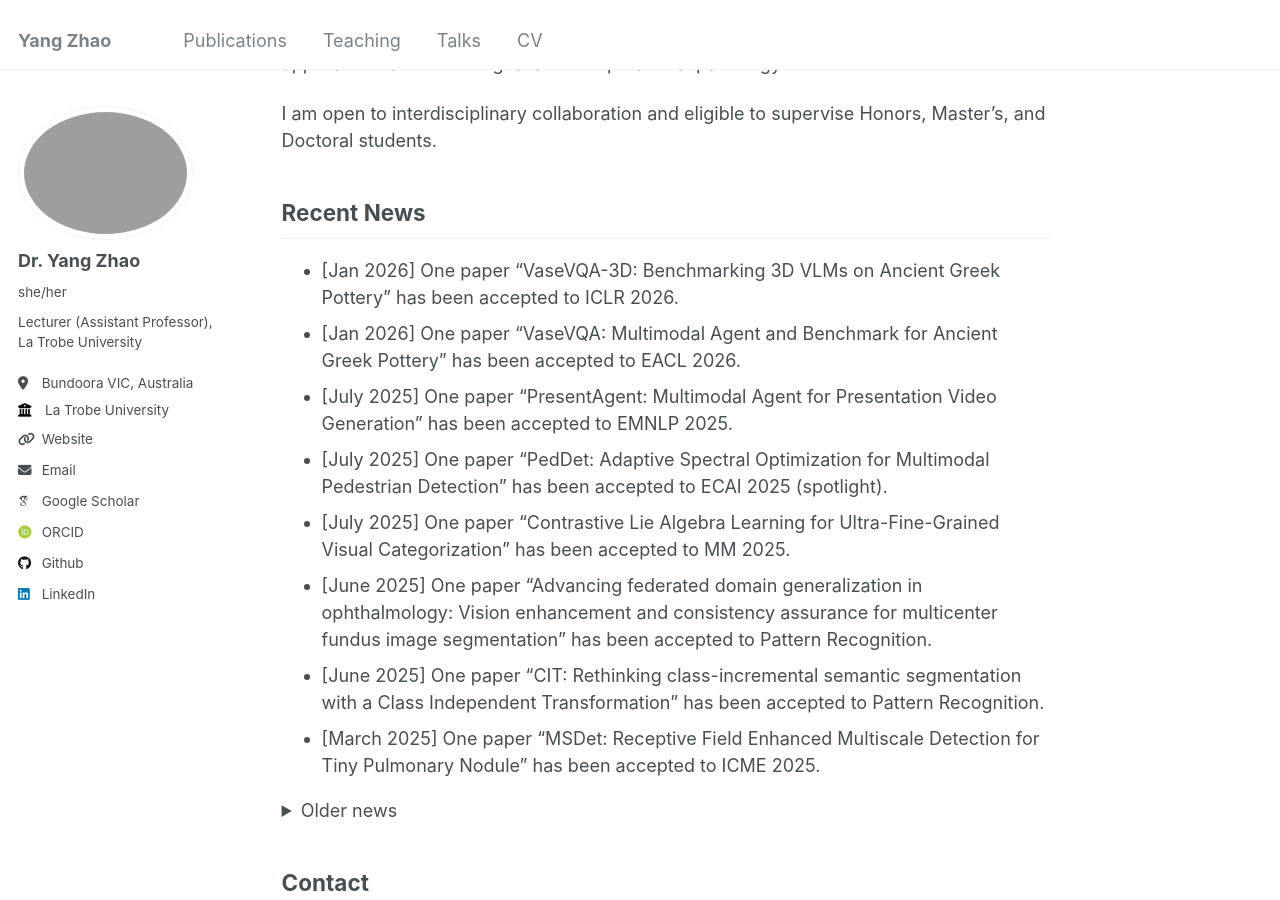
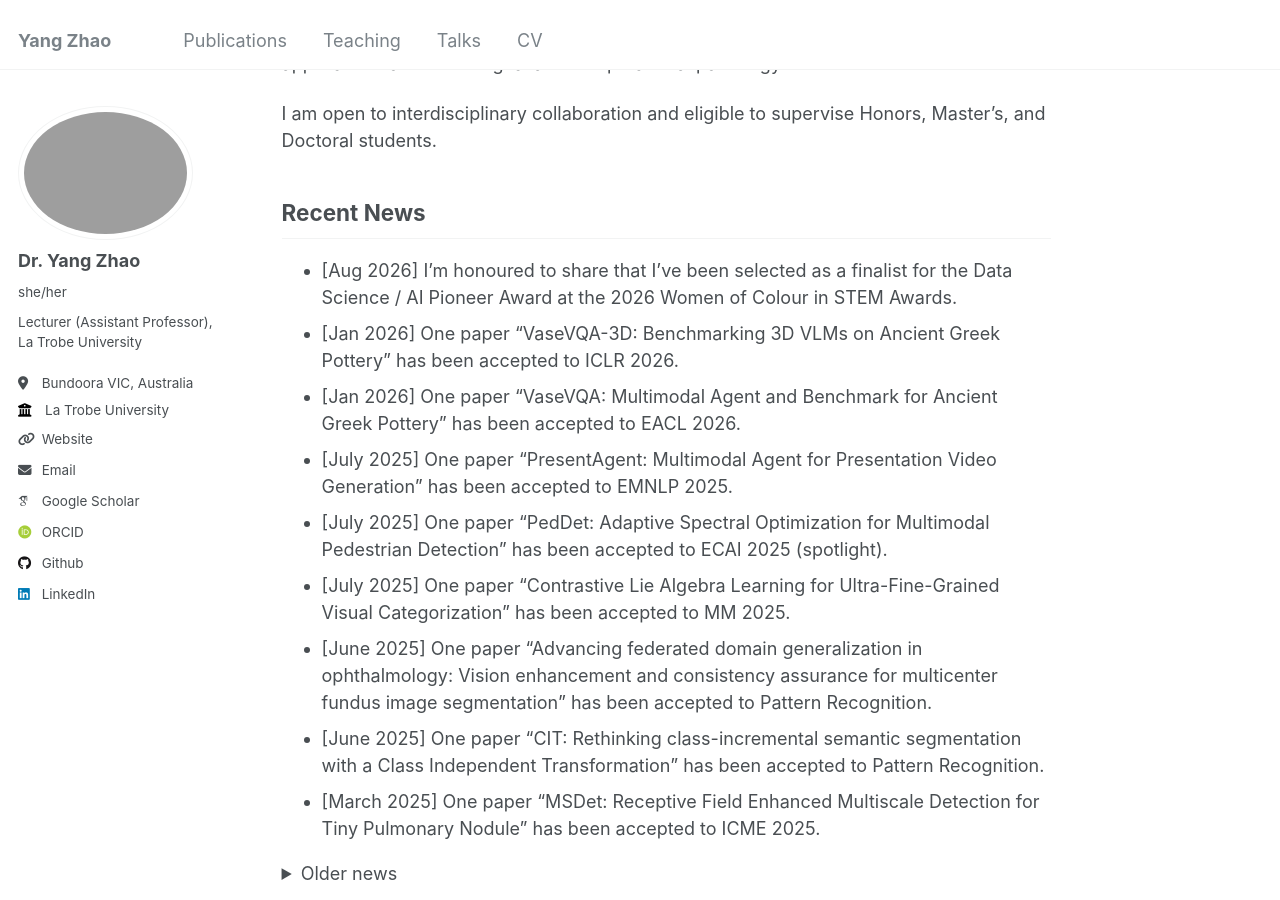
Before and after one commit to yangyangkiki/yangyangkiki.github.io, a Jekyll site: the page built from _pages/about.md, in a window 1280 px wide and 900 px high, scrolled down 460 px. Built offline with Jekyll 4.4.1, drawn with Linux system fonts in a browser that asks for light colours; some web fonts are replaced.

Commit message:
Update about.md

```diff
--- a/_pages/about.md
+++ b/_pages/about.md
@@ -17,6 +17,7 @@ I am open to interdisciplinary collaboration and eligible to supervise Honors, M
 
 ## Recent News
 
+- [Aug 2026] I'm honoured to share that I've been selected as a finalist for the Data Science / AI Pioneer Award at the 2026 Women of Colour in STEM Awards.
 - [Jan 2026] One paper "VaseVQA-3D: Benchmarking 3D VLMs on Ancient Greek Pottery" has been accepted to ICLR 2026.
 - [Jan 2026] One paper "VaseVQA: Multimodal Agent and Benchmark for Ancient Greek Pottery" has been accepted to EACL 2026.
 - [July 2025] One paper "PresentAgent: Multimodal Agent for Presentation Video Generation" has been accepted to EMNLP 2025.
```
